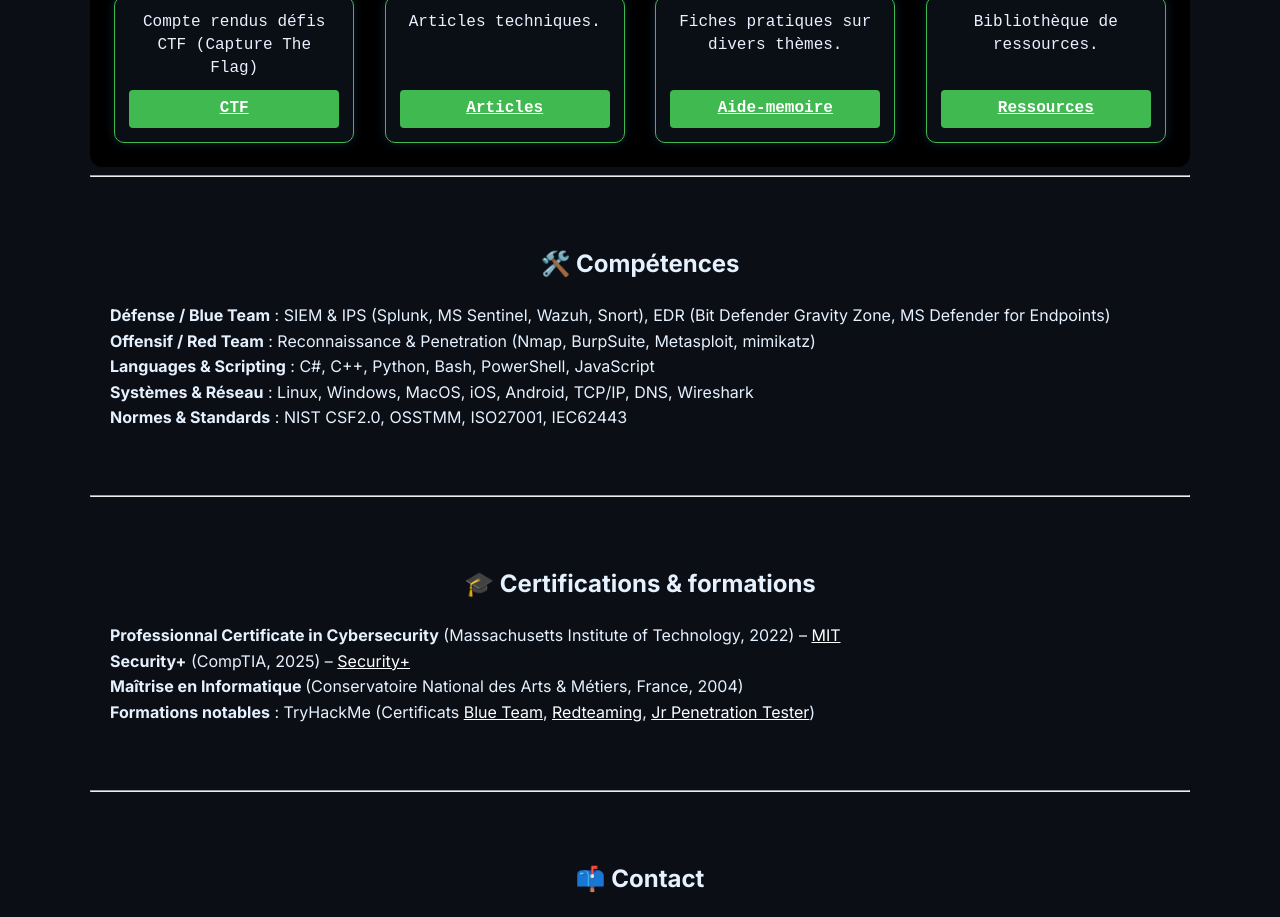
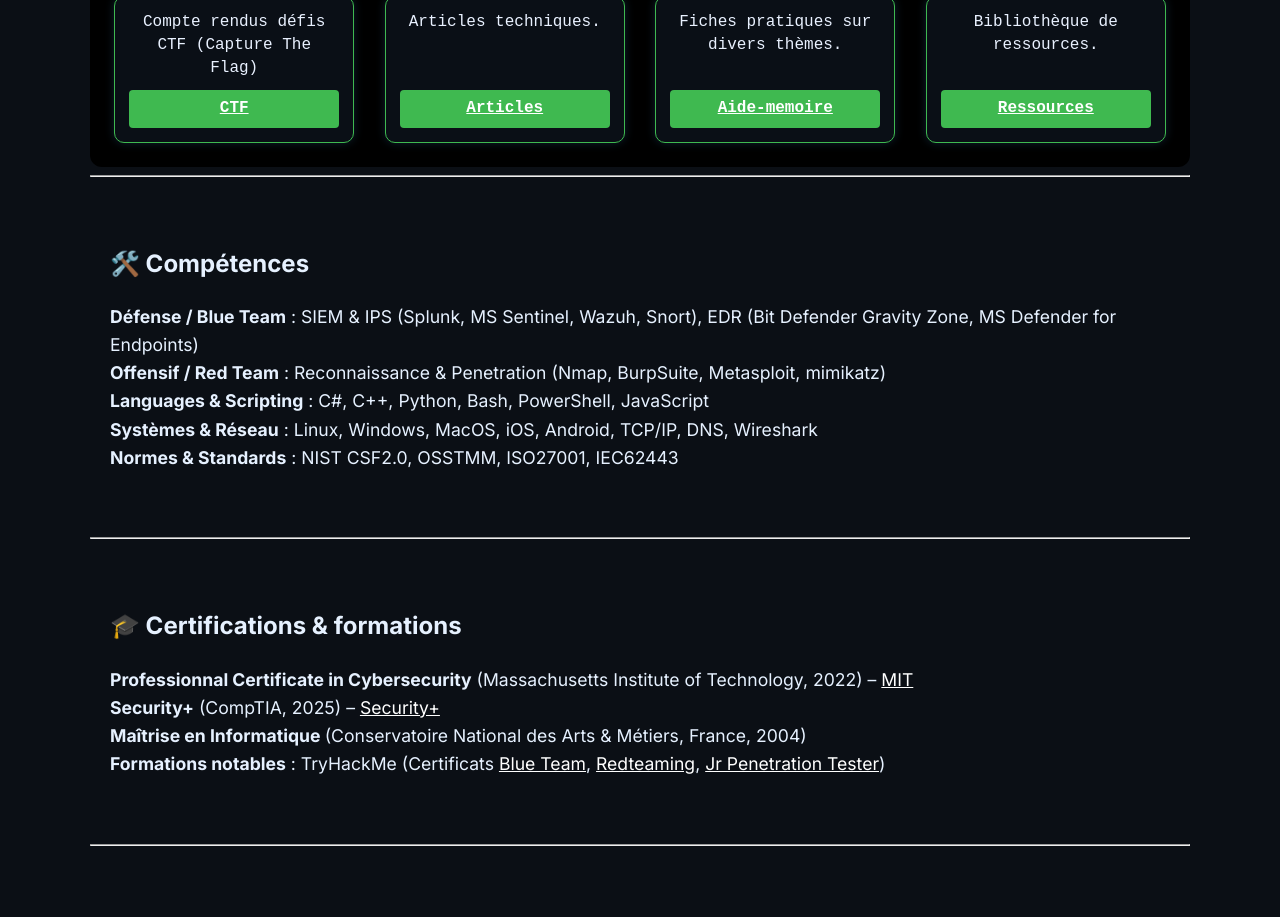
Before and after one commit to sqltemp/portfolio, a Jekyll site: the page built from index.md, in a window 1280 px wide. Shown: the part 1670-2587 px from the top of the page. Built offline with Jekyll 4.4.1, drawn with Linux system fonts in a browser that asks for light colours; our own code applies the rules of GitHub Pages for plain Markdown files.

Commit message:
Update index.md

```diff
--- a/index.md
+++ b/index.md
@@ -175,9 +175,8 @@
 
 <!-- ===== COMPÉTENCES ===== -->
 <section class="terminal-section" id="competences" style="text-align:left; margin: 0 auto; padding: 40px 20px;">
-
+  <h2 style="text-align:left;">🛠️ Compétences</h2>
   <p style="text-align:left; line-height:1.6; font-size:1.1em;">
-  <h2>🛠️ Compétences</h2>
   <strong>Défense / Blue Team</strong> : SIEM & IPS (Splunk, MS Sentinel, Wazuh, Snort), EDR (Bit Defender Gravity Zone, MS Defender for Endpoints)<br>
   <strong>Offensif / Red Team</strong> : Reconnaissance & Penetration (Nmap, BurpSuite, Metasploit, mimikatz)<br>
   <strong>Languages & Scripting</strong> : C#, C++, Python, Bash, PowerShell, JavaScript<br>
@@ -190,9 +189,8 @@
 
 <!-- ===== CERTIFICATIONS ===== -->
 <section class="terminal-section" id="certifications" style="text-align:left; margin: 0 auto; padding: 40px 20px;">
-
+  <h2 style="text-align:left;">🎓 Certifications & formations</h2>
   <p style="text-align:left; line-height:1.6; font-size:1.1em;">
-    <h2>🎓 Certifications & formations</h2>
     <strong>Professionnal Certificate in Cybersecurity</strong> (Massachusetts Institute of Technology, 2022) –
     <a href="https://certificates.emeritus.org/551ef89b-003f-456c-b6ae-f3fac29734db#acc.oCvBfZWQ" target="_blank" rel="noopener noreferrer">MIT</a><br>
      <strong>Security+</strong> (CompTIA, 2025) –
@@ -208,8 +206,8 @@
 
 ---
 <section class="terminal-section" id="contact" style="text-align:left; margin: 0 auto; padding: 40px 20px;">
+  <h2 style="text-align:left;">📫 Contact</h2>
   <p style="text-align:left; line-height:1.6; font-size:1.1em;">
-    <h2>📫 Contact</h2>
     <strong>Email</strong> : <a href="mailto:contact@sqltemp.com">contact@sqltemp.com</a><br>
     <strong>LinkedIn</strong> : <a href="https://www.linkedin.com/in/thierrymatrat/" target="_blank" rel="noopener noreferrer">https://www.linkedin.com/in/thierrymatrat/</a><br>
     <strong>CV</strong> : <a href="assets/CV_ThierryMatrat.pdf" target="_blank" rel="noopener noreferrer">Télécharger le CV de Thierry Matrat (PDF)</a>
```
